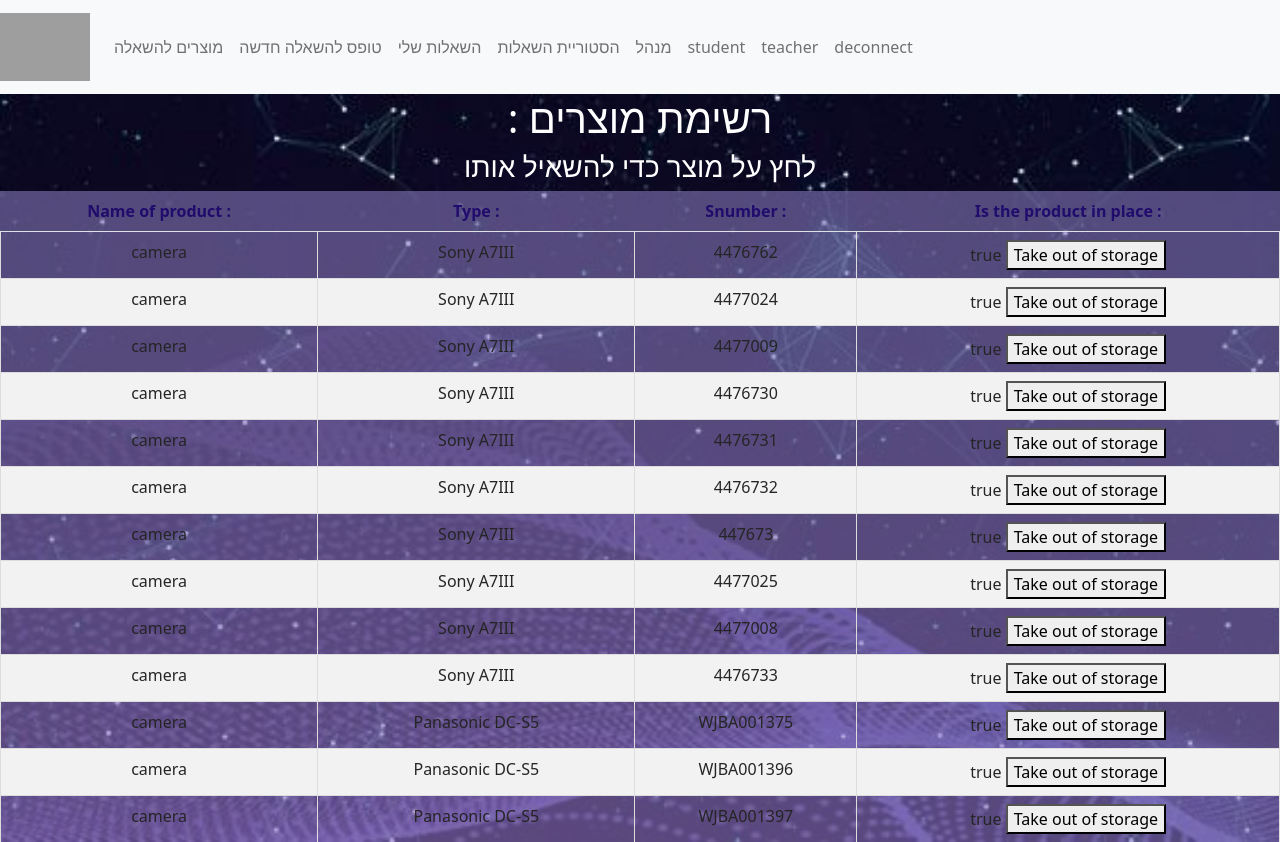
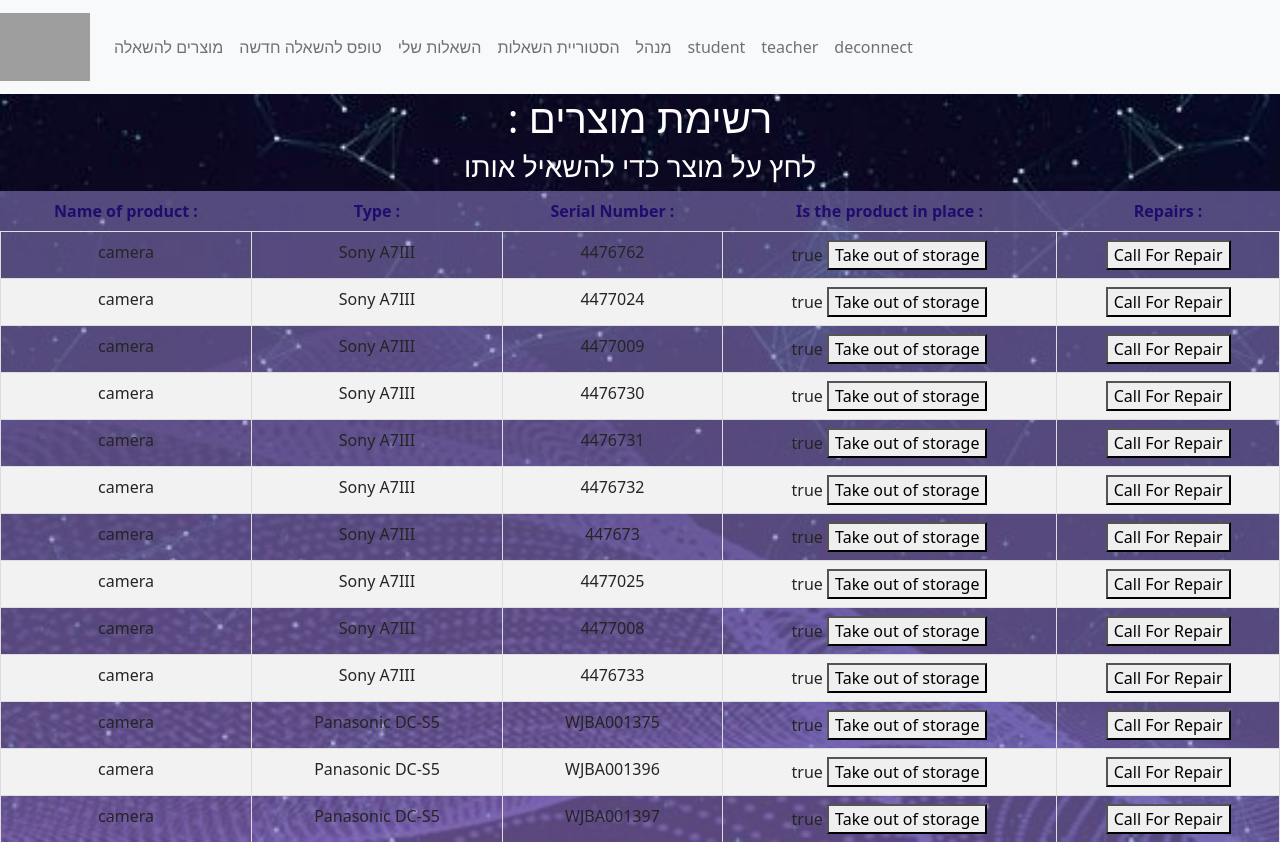
Before and after one commit to BS-PMC-2023/BS-PMC-2023-Team25, a React (Create React App) app in the folder stor/: page /#/products in a window 1280 px wide. Built offline with nearby package versions, Linux system fonts and the light colour scheme; grey boxes are pictures that could not be loaded.

Commit message:
git commit -m "BSPMC2325-49 <Repairs>"

```diff
--- a/stor/src/component/Detail.jsx
+++ b/stor/src/component/Detail.jsx
@@ -7,8 +7,8 @@
       <h2>
         {props.product.name} ({props.product.type})
       </h2>
-      <p>Product number: {props.product.Snumber}</p>
-      <p>Is the product in place: {props.product.place}</p>
+      <p>Serial Number: {props.product.Snumber}</p>
+      <p>Is The Product in Storage: {props.product.place}</p>
       <Link to={"/newloan"}>
         <button className="buttonHome">השאלה</button>
       </Link>
--- a/stor/src/component/OneProduct.jsx
+++ b/stor/src/component/OneProduct.jsx
@@ -1,33 +1,3 @@
-// import React, { useState } from "react";
-// import Detail from "./Detail";
-
-// export default function OneProduct(props) {
-//   const [showDetail, setShowDetail] = useState(false);
-
-//   const toggleDetail = () => {
-//     setShowDetail(!showDetail);
-//   };
-
-//   const detailRow = showDetail ? (
-//     <tr>
-//       <td colSpan="4">
-//         <Detail product={props.product} />
-//       </td>
-//     </tr>
-//   ) : null;
-
-//   return (
-//     <>
-//       <tr className="tr" onClick={toggleDetail}>
-//         <td className="td">{props.product.name}</td>
-//         <td className="td">{props.product.type}</td>
-//         <td className="td">{props.product.Snumber}</td>
-//         <td className="td">{props.product.place}</td>
-//       </tr>
-//       {detailRow}
-//     </>
-//   );
-// }
 import React, { useState } from "react";
 import Detail from "./Detail";
 
@@ -45,13 +15,27 @@
     props.product.place = newPlace;
   };
 
+  const shipForRepair = () => {
+    setPlace("shipped");
+    // Implement code to ship the product for repair
+  };
+
   const detailRow = showDetail ? (
     <tr>
-      <td colSpan="3">
+      <td colSpan="4">
         <Detail product={props.product} />
       </td>
     </tr>
   ) : null;
+
+  const shipButton =
+    place === "false" ? (
+      <span>Not in Stock</span>
+    ) : place === "true" ? (
+      <button onClick={shipForRepair}>Call For Repair</button>
+    ) : (
+      <span>In Maintenance</span>
+    );
 
   return (
     <>
@@ -65,6 +49,7 @@
             {place === "true" ? "Take out of storage" : "Put in storage"}
           </button>
         </td>
+        <td className="td">{shipButton}</td>
       </tr>
       {detailRow}
     </>
--- a/stor/src/component/Products.jsx
+++ b/stor/src/component/Products.jsx
@@ -37,8 +37,9 @@
             <tr>
               <th className="th">Name of product :</th>
               <th className="th">Type :</th>
-              <th className="th">Snumber :</th>
+              <th className="th">Serial Number :</th>
               <th className="th">Is the product in place :</th>
+              <th className="th">Repairs :</th>
             </tr>
           </thead>
           <tbody>
```
